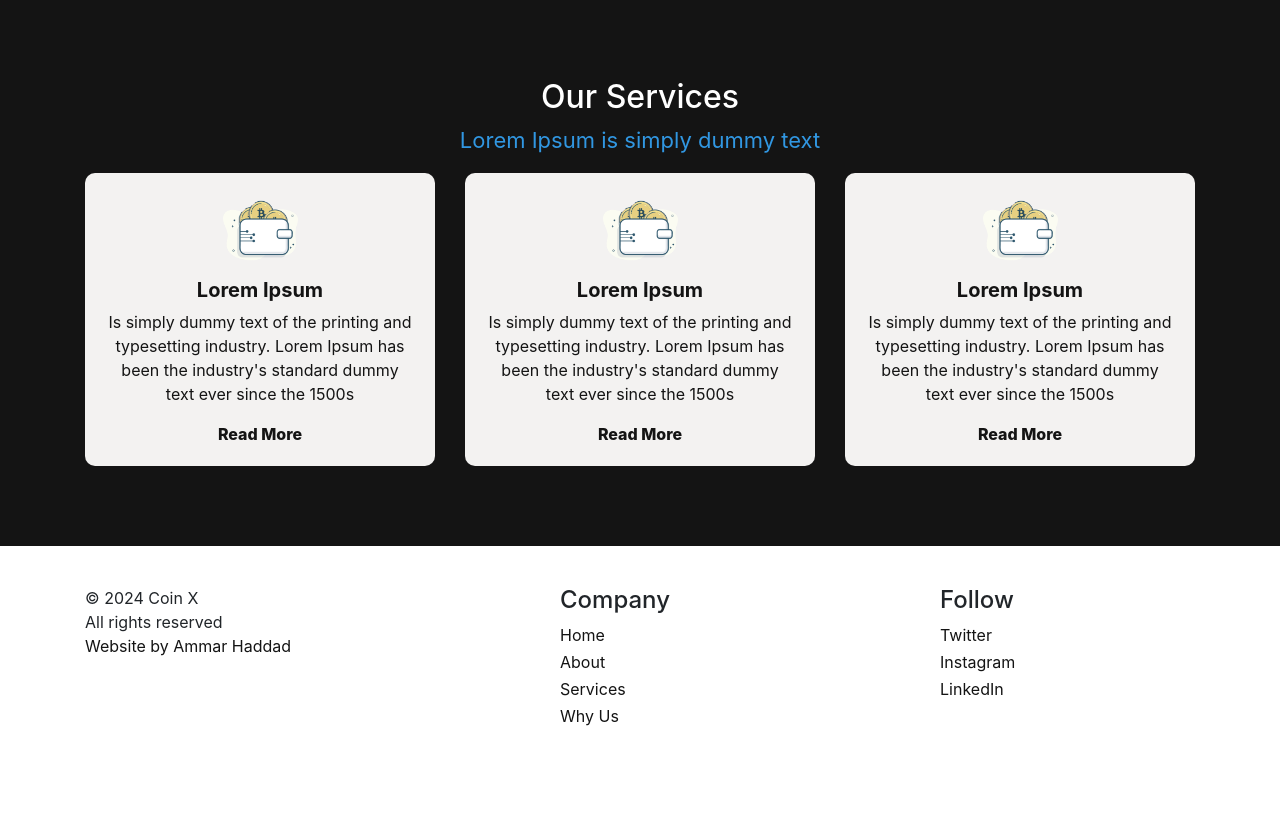
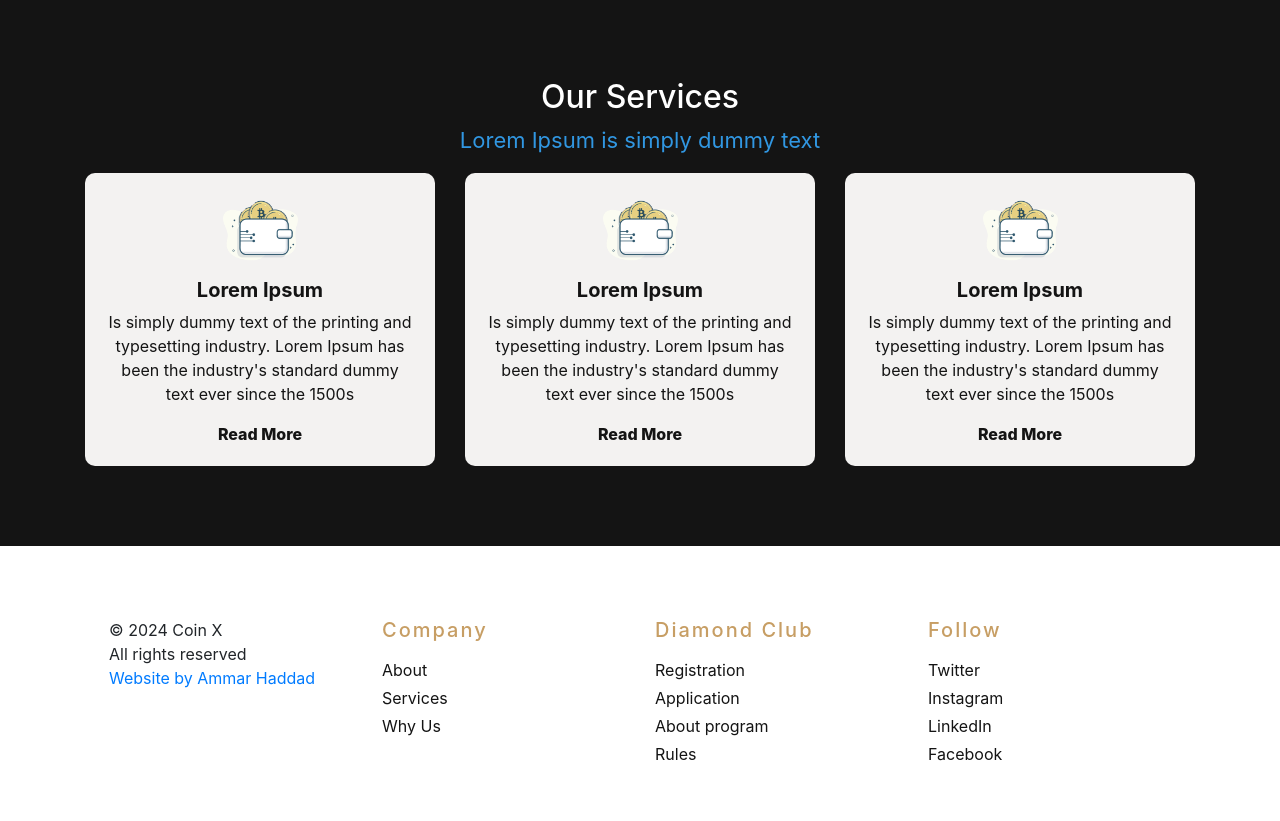
Before and after one commit to ammaralhaddad/coin-x, a plain HTML site: page index.html in a window 1280 px wide. Shown: the part 2312-3133 px from the top of the page. Before the commit the page ends 3083 px from the top, so only its background shows below. Drawn offline with nearby package versions, Linux system fonts and the light colour scheme.

Commit message:
make some adjumnet in the footer & add CSS for the small screen

```diff
--- a/css/style.css
+++ b/css/style.css
@@ -392,34 +392,22 @@ Subscribe Section */
 
 /* Footer Section */
 
-.padding-layout-2 {
-  padding: 40px 0;
+
+.footer-section h5 {
+  letter-spacing: 2px;
+  color: #c79e64;"
 }
 
-.footer-section .footer-box a {
+.footer-section .company-links a {
   text-decoration: none;
   color: #141414;
 }
 
-.footer-section .footer-box a:hover {
+
+.footer-section .company-link a:hover {
   color: #3197e1;
 }
 
-.footer-section .company-links {
-  display: flex;
-  flex-direction: column;
-}
-
-.footer-section .company-links a {
-  display: flex;
-  align-items: center;
-  margin-bottom: 3px;
-  color: #141414;
-  text-decoration: none;
-}
-.footer-section .company-links a:hover {
-  color: #3197e1;
-}
 
 /* Responsive Section */
 
@@ -446,4 +434,47 @@ Subscribe Section */
     margin-top: 100px;
     align-content: center;
   }
+
+  .hero-section .left-box h1 {
+    font-size: 2rem;
+  }
+  .hero-section .left-box p {
+    font-size: 1.2rem;
+  }
 }
+
+@media (max-width: 768px) {
+  .hero-section {
+    text-align: center;
+  }
+  .hero-section .left-box h1 {
+    font-size: 1.875rem;
+  }
+
+  .subscribe-section .heading-center h2 {
+    font-size: 1.875rem;
+  }
+
+  .buy-section {
+    text-align: center;
+  }
+  .buy-section .right-box h3 {
+    margin-top: 20px;
+    text-align: center;
+  }
+  .buy-section .right-box h4 {
+    text-align: center;
+  }
+  .buy-section .right-box p {
+    text-align: center;
+  }
+  .About-section h2 {
+    font-size: 1.875rem;
+  }
+  .service-section h2 {
+    font-size: 1.875rem;
+  }
+  .service-section .box {
+    margin-bottom: 30px;
+  }
+}
--- a/index.html
+++ b/index.html
@@ -262,11 +262,82 @@
       </div>
        </section>
 
+
+       <div class="container my-5">
+
+        <footer class="footer-section">
+          <div class="container p-4">
+            <div class="row">
+              <div class="col-lg-3 col-md-6 mb-4">
+                <div class="footer-box">
+                  <p>© 2024 Coin X <br/> All rights reserved<br/><a href="https://ammarhaddad.com/"> Website by Ammar Haddad</a></p>
+                  </div>
+              </div>
+
+              <div class="col-lg-3 col-md-6 mb-4 company-links">
+                <h5 class="mb-3">Company</h5>
+                <ul class="list-unstyled mb-0">
+                  <li class="mb-1">
+                    <a class="" href="about.html"> About </a>
+
+                  </li>
+                  <li class="mb-1">
+                    <a class="" href="service.html"> Services </a>
+                  </li>
+                  <li class="mb-1">
+                    <a class="" href="why.html"> Why Us </a>
+                  </li>
+
+                </ul>
+              </div>
+              <div class="col-lg-3 col-md-6 mb-4 company-links">
+                <h5 class="mb-3">Diamond Club</h5>
+                <ul class="list-unstyled mb-0">
+                  <li class="mb-1">
+                    <a href="#" >Registration</a>
+                  </li>
+                  <li class="mb-1">
+                    <a href="#">Application</a>
+                  </li>
+                  <li class="mb-1">
+                    <a href="#">About program</a>
+                  </li>
+                  <li>
+                    <a href="#" >Rules</a>
+                  </li>
+                </ul>
+              </div>
+              <div class="col-lg-3 col-md-6 mb-4 company-links">
+                <h5 class="mb-3">Follow</h5>
+                <ul class="list-unstyled mb-0">
+                  <li class="mb-1">
+                    <a href="#" >Twitter</a>
+                  </li>
+                  <li class="mb-1">
+                    <a href="#">Instagram</a>
+                  </li>
+                  <li class="mb-1">
+                    <a href="#">LinkedIn</a>
+                  </li>
+                  <li class="mb-1">
+                    <a href="#" >Facebook</a>
+                  </li>
+                </ul>
+              </div>
+            </div>
+          </div>
+            </div>
+          </div>
+
+        </footer>
+
+      </div>
+
     <!-- Footer Section -->
-    <section class="footer-section  padding-layout-2">
+    <!-- <section class="footer-section  padding-layout-2">
   <div class="container">
     <div class="row">
-      <div class="  col-md-6 col-lg-3">
+      <div class="   col-md-6 col-lg-3">
           <div class="footer-box">
           <p>© 2024 Coin X <br/> All rights reserved<br/><a href="https://ammarhaddad.com/"> Website by Ammar Haddad</a></p>
           </div>
@@ -295,7 +366,7 @@
       </div>
     </div>
   </div>
-    </section>
+    </section> -->
 
 
     <a href="#" class="btn btn-lg btn-secondary btn-lg-square back-to-top"><i> <svg xmlns="http://www.w3.org/2000/svg" width="16" height="16" fill="currentColor" class="bi bi-arrow-up" viewBox="0 0 16 16">
```
